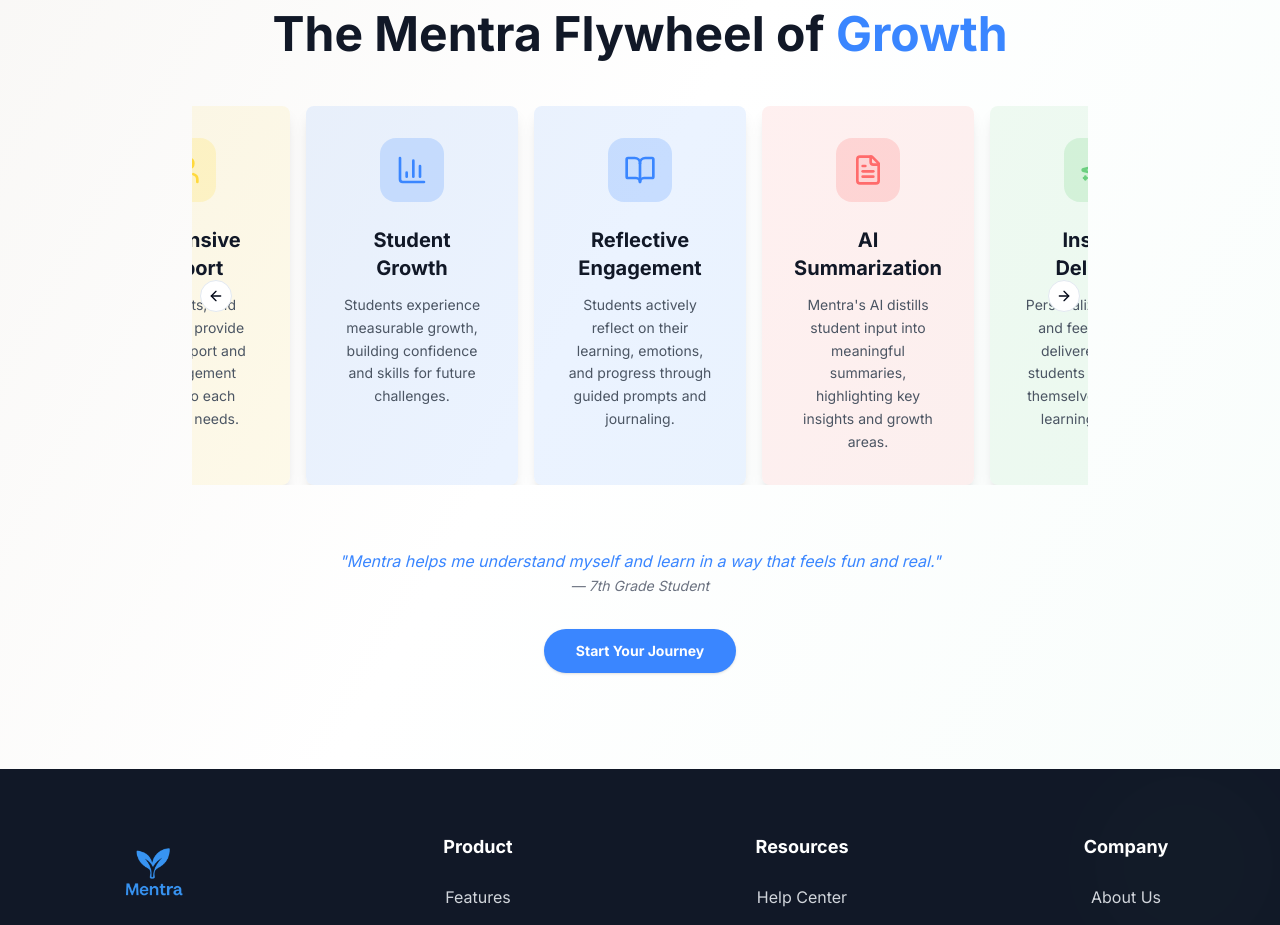
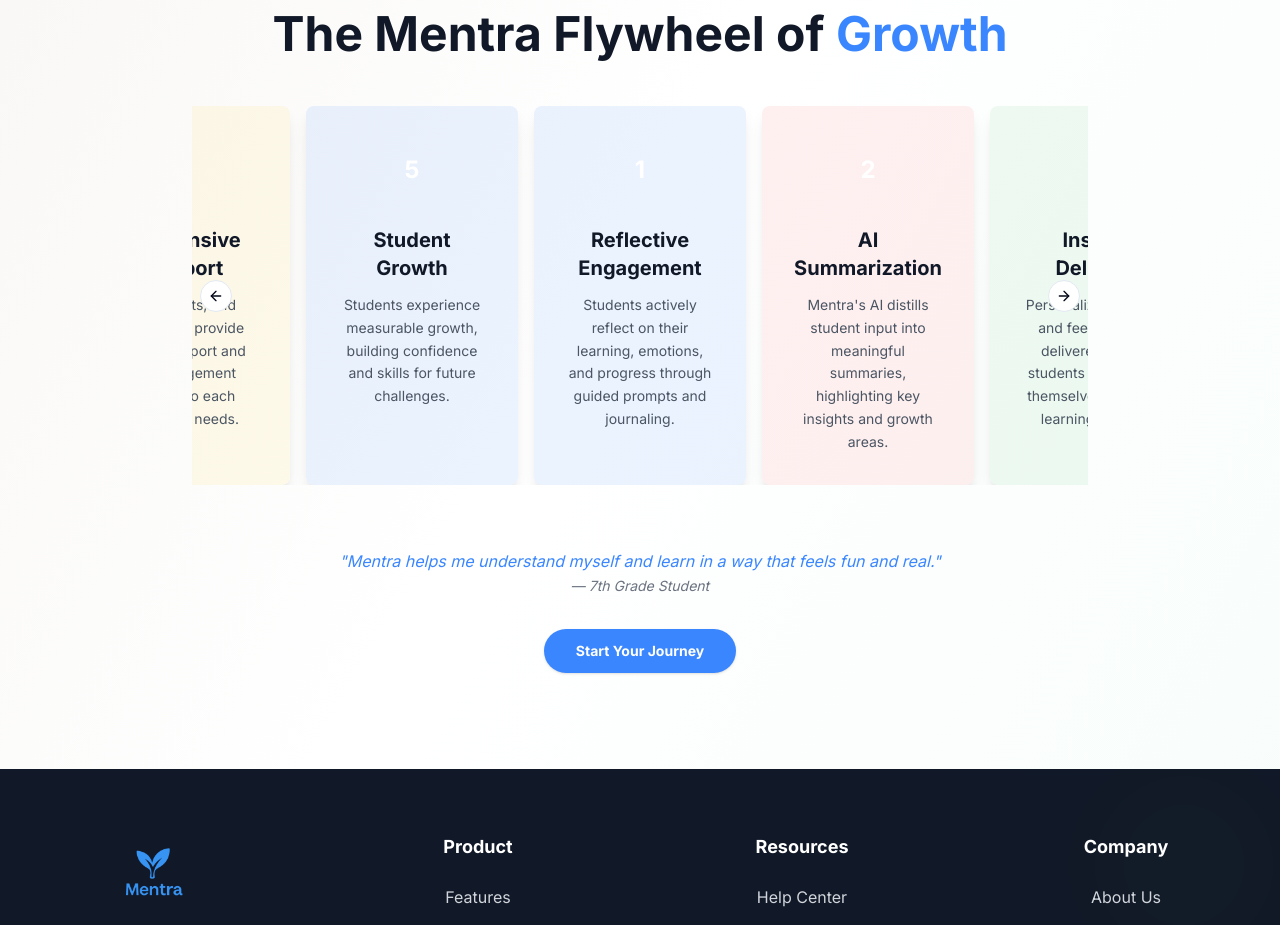
Before and after one commit to eak-mentraAI/Mentra-Website, a React (Vite) app: page /how-it-works in a window 1280 px wide. Shown: the part 920-1845 px from the top of the page. Built offline with nearby package versions, Linux system fonts and the light colour scheme.

Commit message:
Replace flywheel carousel icons with numbered badges for step order clarity

```diff
--- a/src/pages/HowItWorks.tsx
+++ b/src/pages/HowItWorks.tsx
@@ -164,8 +164,8 @@ export default function HowItWorks() {
                     >
                       <CardContent className="p-4 sm:p-8 text-center space-y-6 h-full flex flex-col justify-between">
                         <div className="space-y-6">
-                          <div className={`w-16 h-16 mx-auto bg-${step.color}/20 rounded-2xl flex items-center justify-center`}>
-                            <step.icon className={`w-8 h-8 text-${step.color}`} aria-hidden="true" />
+                          <div className="w-16 h-16 mx-auto bg-${step.color}/20 rounded-2xl flex items-center justify-center">
+                            <span className="w-10 h-10 flex items-center justify-center rounded-full bg-${step.color} text-white text-2xl font-bold" aria-label={`Step ${index + 1}`}>{index + 1}</span>
                           </div>
                           <div className="space-y-3">
                             <h3 className="text-xl font-bold text-gray-900">{step.title}</h3>
```
